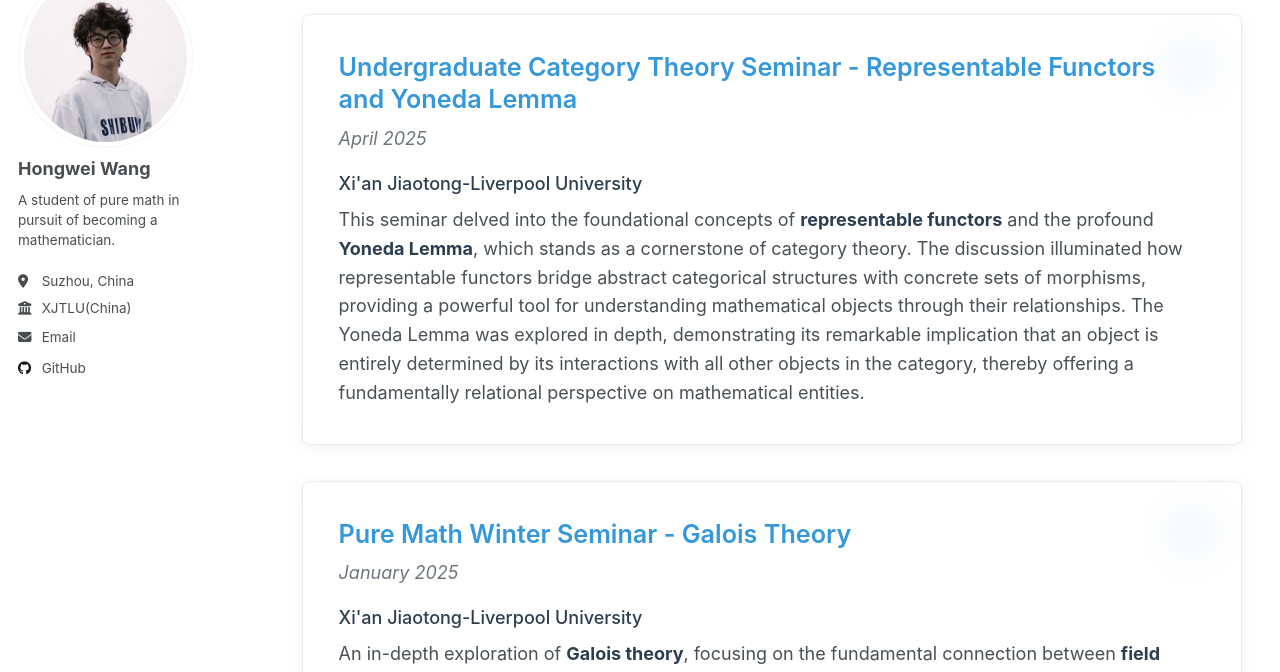
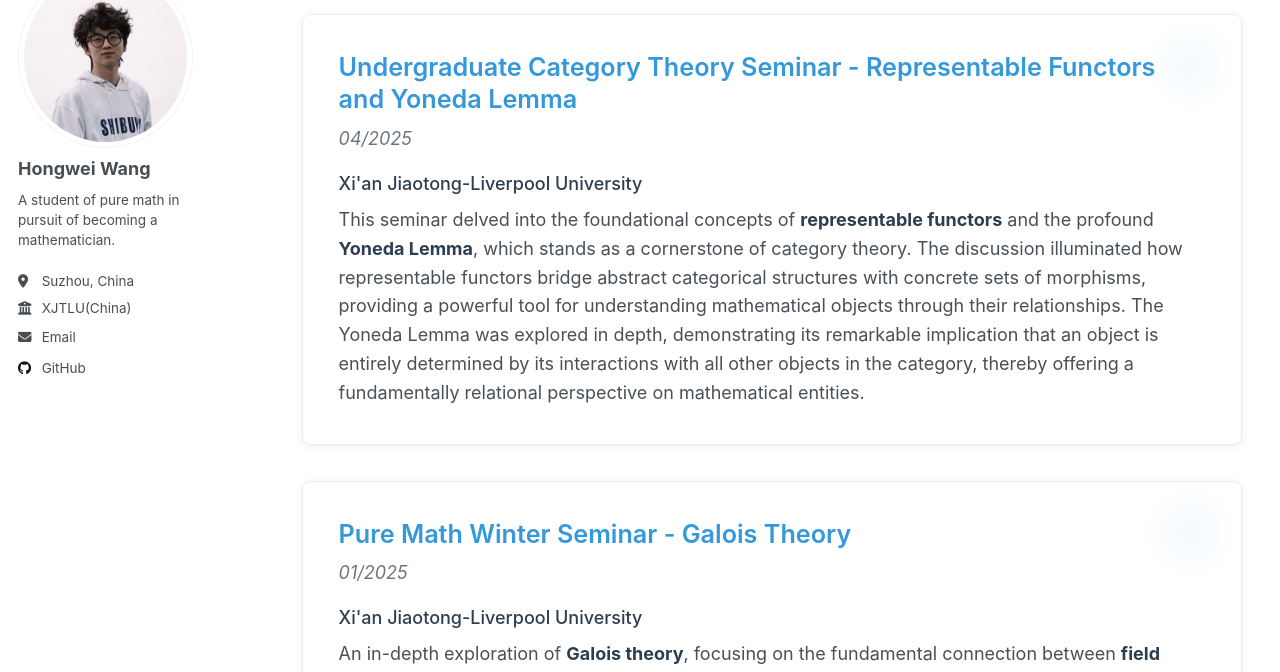
Before and after one commit to WangHongWei-AcademicPage/WangHongWei-AcademicPage.github.io, a Jekyll site: the page built from _pages/talks.html, in a window 1280 px wide and 900 px high, scrolled down 376 px. Shown: the part 132-804 px from the top of the window. Built offline with Jekyll 4.4.1, drawn with Linux system fonts in a browser that asks for light colours; a script that is not in the unit is left out.

Commit message:
Update talks.html

```diff
--- a/_pages/talks.html
+++ b/_pages/talks.html
@@ -163,7 +163,7 @@ author_profile: true
   <div class="talk-card fade-in">
     <div class="talk-header">
       <h3 class="talk-title"><a href="https://www.bilibili.com/video/BV1xLR2YDEoL/?spm_id_from=333.1387.homepage.video_card.click" target="_blank">Undergraduate Category Theory Seminar - Representable Functors and Yoneda Lemma</a></h3>
-      <div class="talk-date">April 2025</div>
+      <div class="talk-date">04/2025</div>
     </div>
     <div class="talk-meta">Xi'an Jiaotong-Liverpool University</div>
     <p class="talk-description">This seminar delved into the foundational concepts of <strong>representable functors</strong> and the profound <strong>Yoneda Lemma</strong>, which stands as a cornerstone of category theory. The discussion illuminated how representable functors bridge abstract categorical structures with concrete sets of morphisms, providing a powerful tool for understanding mathematical objects through their relationships. The Yoneda Lemma was explored in depth, demonstrating its remarkable implication that an object is entirely determined by its interactions with all other objects in the category, thereby offering a fundamentally relational perspective on mathematical entities.</p>
@@ -172,7 +172,7 @@ author_profile: true
   <div class="talk-card fade-in">
     <div class="talk-header">
       <h3 class="talk-title"><a href="https://www.bilibili.com/video/BV1Vbc3e2EZS/?spm_id_from=333.1387.homepage.video_card.click" target="_blank">Pure Math Winter Seminar - Galois Theory</a></h3>
-      <div class="talk-date">January 2025</div>
+      <div class="talk-date">01/2025</div>
     </div>
     <div class="talk-meta">Xi'an Jiaotong-Liverpool University</div>
     <p class="talk-description">An in-depth exploration of <strong>Galois theory</strong>, focusing on the fundamental connection between <strong>field extensions</strong> and <strong>group theory</strong>. This seminar covered the core principles of polynomial roots, field automorphisms, and the celebrated <strong>Galois correspondence</strong>, which establishes a beautiful duality between subfields and subgroups. The discussion extended to the <strong>insolvability of the quintic equation by radicals</strong>, demonstrating the power of Galois theory in resolving classical problems in algebra.</p>
```
